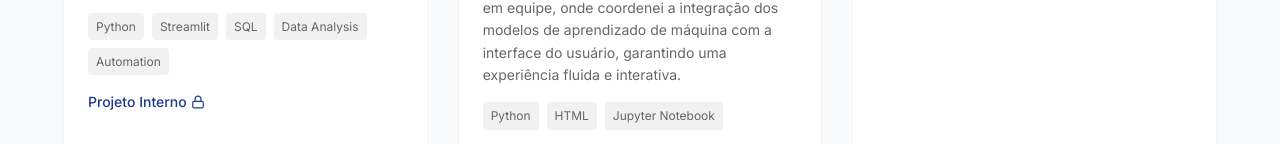
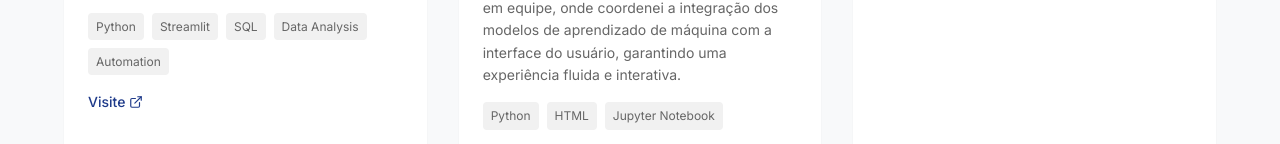
Before and after one commit to filipeflm/portfoliodev, a plain HTML site: page index.html in a window 1280 px wide. Shown: the part 3681-3825 px from the top of the page. Drawn offline with nearby package versions, Linux system fonts and the light colour scheme.

Commit message:
Visitar checklist

```diff
--- a/index.html
+++ b/index.html
@@ -259,8 +259,8 @@
               <span class="tag">Automation</span>
             </div>
             <div class="project-links">
-              <a href="#" class="project-link">
-                Projeto Interno <i data-lucide="lock" class="icon-xs"></i>
+              <a href="images/vistoria.pdf" class="project-link" target="_blank">
+                Visite <i data-lucide="external-link" class="icon-xs"></i>
               </a>
             </div>
           </div>
```
Also changed, not shown: 1 other file.
